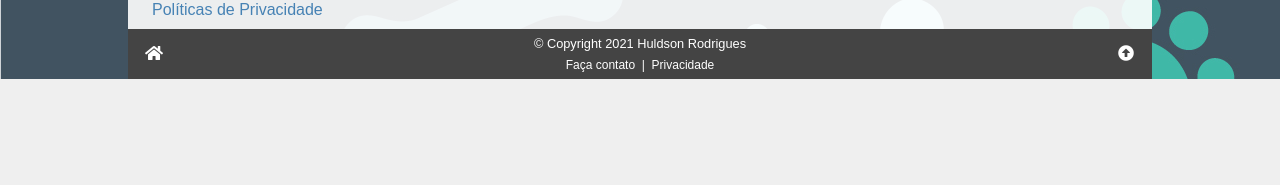
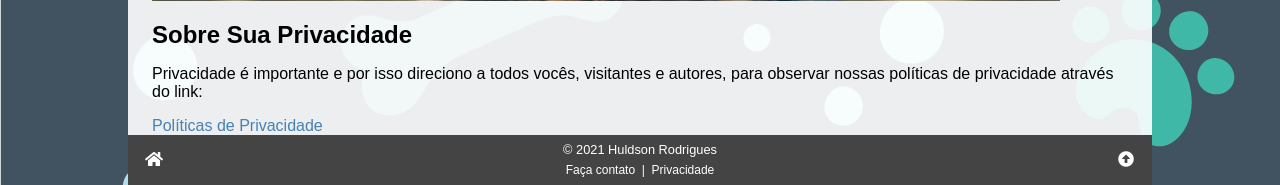
Before and after one commit to huldson2/Mundo-Cao, a PHP site: page /sobre.php in a window 1280 px wide. Shown: the part 721-906 px from the top of the page. Before the commit the page ends 800 px from the top, so only its background shows below. Run offline with PHP 8.4, Linux system fonts and the light colour scheme; some libraries are stand-ins or nearby versions.

Commit message:
pequeno reparo

```diff
--- a/_footer.php
+++ b/_footer.php
@@ -3,7 +3,7 @@
     <footer class="footer">
         <a href="/" title="Ir para a página inicial"><i class="fas fa-fw fa-home"></i></a>
         <div>
-            &copy; Copyright 2021 Huldson Rodrigues
+            &copy; 2021 Huldson Rodrigues
             <div>
                 <a href="/contatos.php">&nbsp;Faça contato&nbsp;</a>
                 |
--- a/sobre.php
+++ b/sobre.php
@@ -19,7 +19,8 @@ require ('_header.php');
 
 <h2>Sobre o Autor</h2>
 <p>Sou Huldson, estudande te programação web e dono de uma amigo de quatro patas.</p>
-<img class="responsivo" src="https://picsum.photos/400/300" alt="Imagem aleatória">
+<img class="responsivo" src="/img/cao02.jpeg" alt="Cão">
+
 
 <h2>Sobre Sua Privacidade</h2>
 <p>Privacidade é importante e por isso direciono a todos vocês, visitantes e autores, para observar nossas políticas de privacidade através do link:</p>
```
Also changed, not shown: img/cao01.jpeg (added), img/cao02.jpeg (added), img/quadro-dog.jpg (added).
